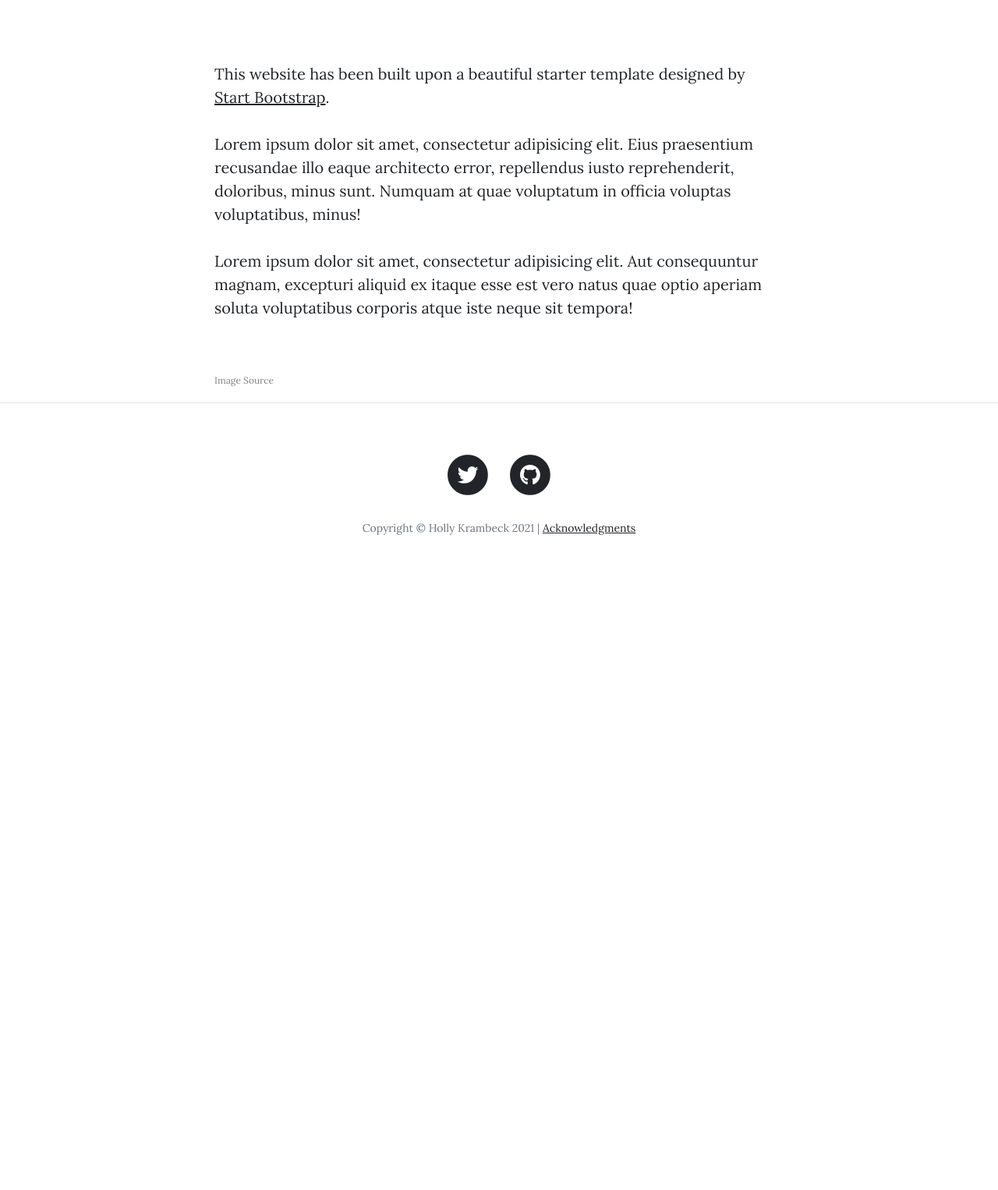
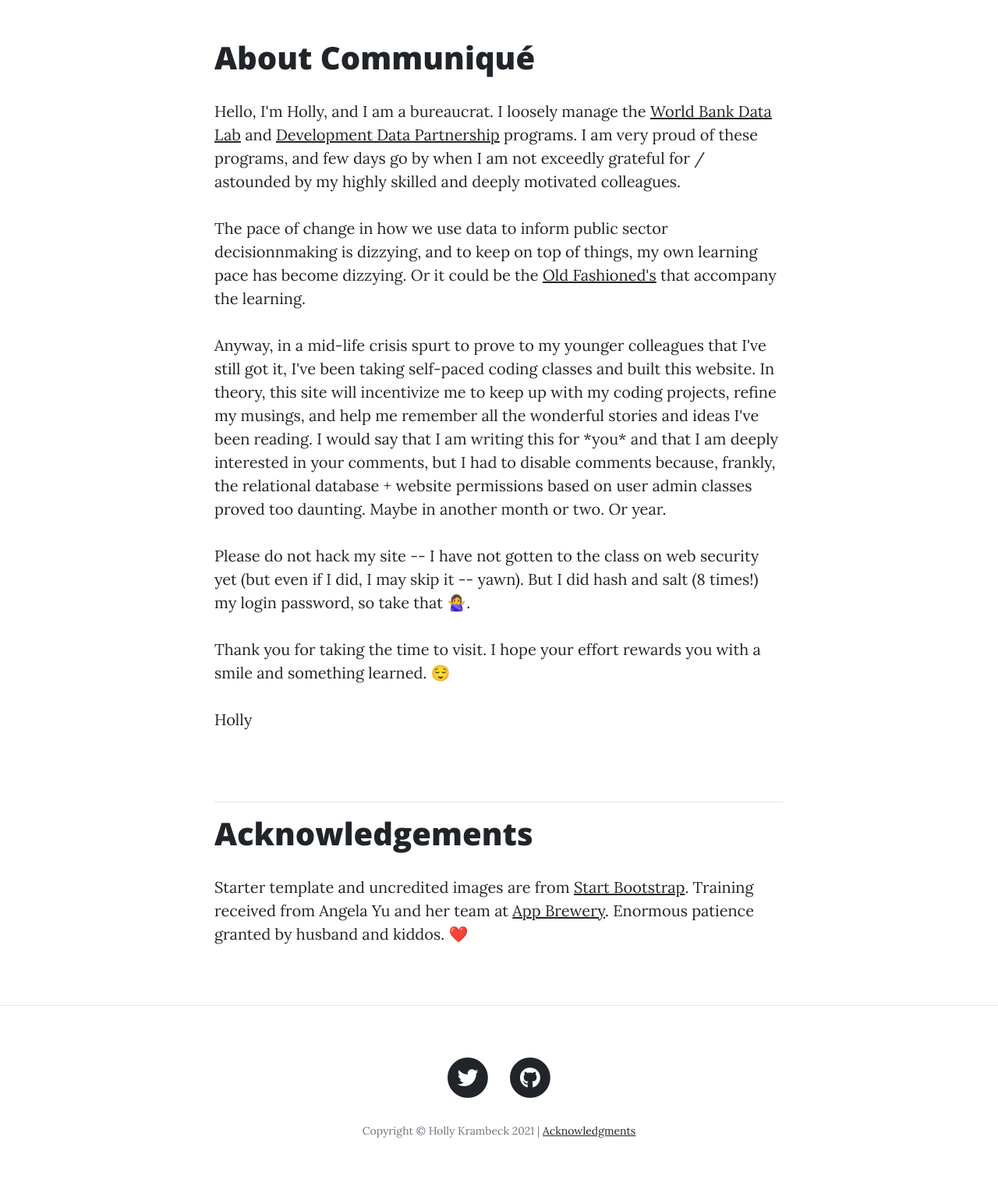
Before and after one commit to Holly-Transport/communique, a Flask app: page /about in a window 1280 px wide. Shown: the part 532-2058 px from the top of the page at 78% size. Before the commit the page ends 1218 px from the top, so only its background shows below. Run offline with Flask 2, Linux system fonts and the light colour scheme; some libraries are stand-ins or nearby versions.

Commit message:
Updated about.html

```diff
--- a/templates/about.html
+++ b/templates/about.html
@@ -8,7 +8,7 @@
 {% include "nav.html" %}
 
   <!-- Page Header -->
-  <header class="masthead" style="background-image: url('https://images.unsplash.com/photo-1524661135-423995f22d0b?ixid=MXwxMjA3fDB8MHxwaG90by1wYWdlfHx8fGVufDB8fHw%3D&ixlib=rb-1.2.1&auto=format&fit=crop&w=1506&q=80')">
+  <header class="masthead" style="background-image:url('static/img/sign.jpg')">
     <div class="overlay"></div>
     <div class="container">
       <div class="row">
@@ -26,11 +26,29 @@
   <div class="container">
     <div class="row">
       <div class="col-lg-8 col-md-10 mx-auto">
-        <p>This website has been built upon a beautiful starter template designed by <a href="https://startbootstrap.com">Start Bootstrap</a>.</p>
-        <p>Lorem ipsum dolor sit amet, consectetur adipisicing elit. Eius praesentium recusandae illo eaque architecto error, repellendus iusto reprehenderit, doloribus, minus sunt. Numquam at quae voluptatum in officia voluptas voluptatibus, minus!</p>
-        <p>Lorem ipsum dolor sit amet, consectetur adipisicing elit. Aut consequuntur magnam, excepturi aliquid ex itaque esse est vero natus quae optio aperiam soluta voluptatibus corporis atque iste neque sit tempora!</p>
+        <h1>About Communiqu&eacute;</h1>
+
+<p>Hello, I&#39;m Holly, and I&nbsp;am a bureaucrat. I&nbsp;loosely manage the <a href="http://wbdatalab.org/">World Bank Data Lab</a> and <a href="https://datapartnership.org/">Development Data Partnership</a> programs. I am very proud of these programs,&nbsp;and few days go by when I am not exceedly grateful for / astounded by my highly skilled and deeply motivated colleagues.&nbsp;</p>
+
+<p>The pace of change in how we use data to inform public sector decisionnmaking is dizzying, and to keep on top of things, my own learning pace has become dizzying. Or it could be the <a href="https://en.wikipedia.org/wiki/Old_fashioned_(cocktail)">Old Fashioned&#39;s</a> that accompany the learning.&nbsp;</p>
+
+<p>Anyway, in a mid-life crisis spurt to prove to my younger colleagues that I&#39;ve still got it, I&#39;ve been taking self-paced coding classes and built this website. In theory, this site will&nbsp;incentivize me to keep up with my coding projects, refine my musings, and help me remember all the wonderful stories and ideas I&#39;ve been reading. I would say that I am writing this for *you* and that I am deeply interested in your comments, but I had to disable comments because, frankly, the relational database + website permissions based on user admin classes proved too daunting. Maybe in another month or two. Or year.&nbsp;</p>
+
+<p>Please do not hack my site -- I have not gotten to the class&nbsp;on web security yet (but even if I did, I may skip it -- yawn). But I did hash and salt (8 times!) my login password, so take that 🙅&zwj;♀️.&nbsp;</p>
+
+<p>Thank you for taking the time to visit. I hope your effort rewards you with a smile and something learned. 😌</p>
+
+<p>Holly</p>
+
+<p>&nbsp;</p>
+
+<hr />
+<h1>Acknowledgements</h1>
+
+<p>Starter template and uncredited images are from <a href="https://startbootstrap.com/">Start Bootstrap</a>. Training received from Angela Yu and her team at <a href="https://www.appbrewery.co/courses">App Brewery</a>. Enormous patience granted&nbsp;by husband and kiddos. ❤️</p>
+
+
         <br>
-       <a style ="font-size:12px; color:gray;"  href="https://images.unsplash.com/photo-1524661135-423995f22d0b?ixid=MXwxMjA3fDB8MHxwaG90by1wYWdlfHx8fGVufDB8fHw%3D&ixlib=rb-1.2.1&auto=format&fit=crop&w=1506&q=80"target="_blank">Image Source</a>
       </div>
     </div>
   </div>
```
